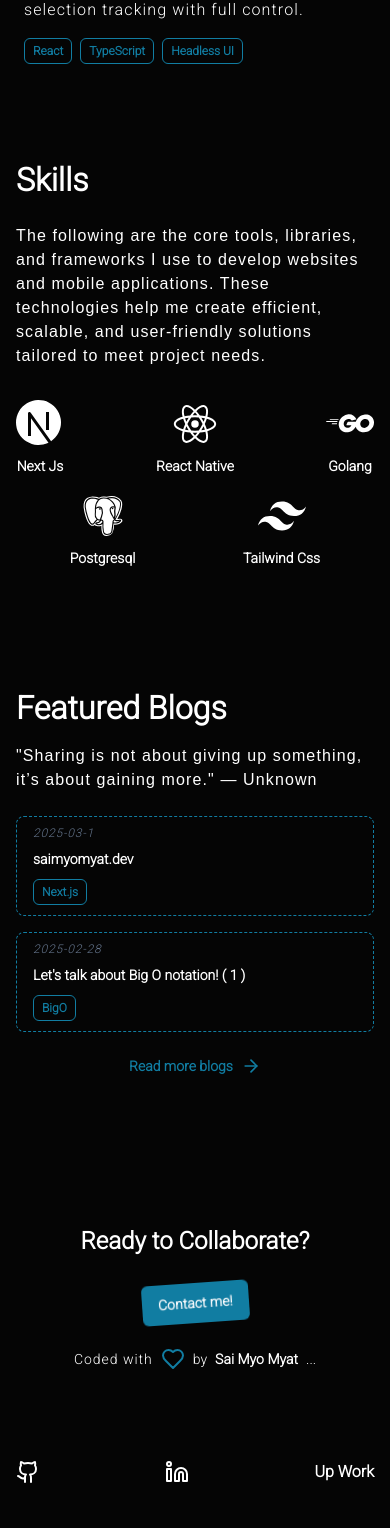
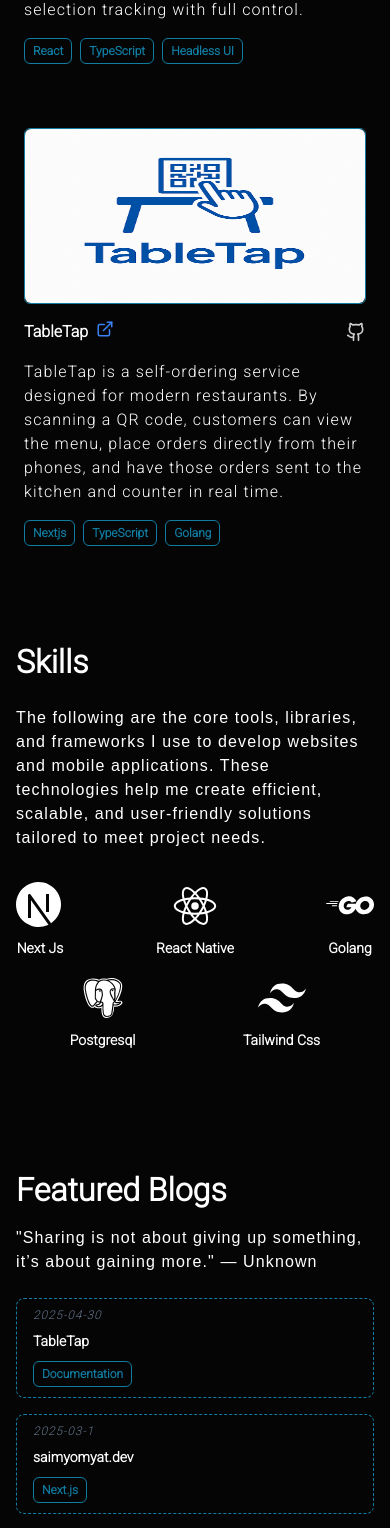
Before and after one commit to Sai-Myo-Myat/saimyomyat.dev, a Next.js app: page / in a window 390 px wide. Shown: the part 1677-3205 px from the top of the page. Before the commit the page ends 3177 px from the top, so only its background shows below. Built offline with nearby package versions, Linux system fonts and the light colour scheme; no server answers; a web font is replaced by a local one.

Commit message:
feat: added new project and blog for TableTap

```diff
--- /dev/null
+++ b/contents/blogs/table-tap.md
@@ -0,0 +1,48 @@
+---
+title: "TableTap"
+slug: "table-tap"
+date: "2025-04-30"
+meta_data: {tags: ["Documentation"]}
+---
+
+
+TableTap is a self-ordering service designed for modern restaurants. By scanning a QR code, customers can view the menu, place orders directly from their phones, and have those orders sent to the kitchen and counter in real time. Payments are made at the counter after dining.
+**No downloads, no wait time — just seamless ordering and dining.**
+
+## Applications
+
+TableTap consists of three main applications:
+
+  - Console – Admin and kitchen dashboard (this repository)
+
+  - Shopper Web App – Customer-facing ordering interface (under development)
+
+  - API – Backend service for handling all application logic ([(repo)](https://github.com/Tech-Notes/table-tap.api))
+
+## Features
+
+- Admin can manage orders, menu items, tables.
+- Kitchen staff can view orders in real time and update their status to notify customers.
+
+## Upcoming Features
+
+  - Users and Roles management.
+  - Sales report graphs for daily, monthly, and yearly sales.
+  - Print order slips.
+  - Export reports, orders, and table data to Excel.
+  - Upload Excel files to create menu items.
+
+## Project Status & Vision
+
+TableTap is an ongoing long-term project, currently under active development. The goal is to bring this platform into real-world restaurant environments and continuously refine it based on practical use cases and feedback. Beyond the technical build, this project is also a learning and growth opportunity. Once the platform gains real users, it will serve as a base to offer internship opportunities—especially for those who haven’t yet worked on real-world applications.<br>
+Taking full responsibility for this project is also part of my personal growth journey, helping me gain hands-on experience in leading and managing an end-to-end software product.
+
+## Tech Stack
+
+  - Frontend: Next.js, Typescript, Tailwind CSS, Shadcn UI
+
+  - Backend: Golang, PostgreSQL
+
+  - Real-time: WebSockets, Redis (Pub/Sub)
+
+  - File Storage: Amazon S3
--- a/sections/blogs-section.tsx
+++ b/sections/blogs-section.tsx
@@ -18,7 +18,7 @@
   });
 
   return (
-    <section id="blogs" className="h-[70vh] py-20">
+    <section id="blogs" className="h-[85vh] py-20">
       <h1 className="py-1">Featured Blogs</h1>
       <p className={cn(playpen_sans.className, "xs:text-xl py-2")}>
         {`"Sharing is not about giving up something, it’s about gaining more." — Unknown`}
--- a/sections/projects-section.tsx
+++ b/sections/projects-section.tsx
@@ -32,6 +32,17 @@
       "A headless option selection library for JavaScript front-end frameworks like React (and more later). Supports hierarchical data structures and allows selection tracking with full control.",
     tags: ["React", "TypeScript", "Headless UI"],
     target: "_blank",
+  },
+  {
+    id: 3,
+    title: "TableTap",
+    href: `${process.env.NEXT_PUBLIC_URL}/blogs/table-tap`,
+    source: "https://github.com/Tech-Notes/table-tap.console",
+    img: "/table-tap-logo.jpg",
+    description:
+      "TableTap is a self-ordering service designed for modern restaurants. By scanning a QR code, customers can view the menu, place orders directly from their phones, and have those orders sent to the kitchen and counter in real time.",
+    tags: ["Nextjs", "TypeScript", "Golang"],
+    target: "_parent",
   },
 ];
 
```
Also changed, not shown: contents/blogs/big-o-notation-part-1.md (+0 -2 lines), public/table-tap-logo.jpg (added).
